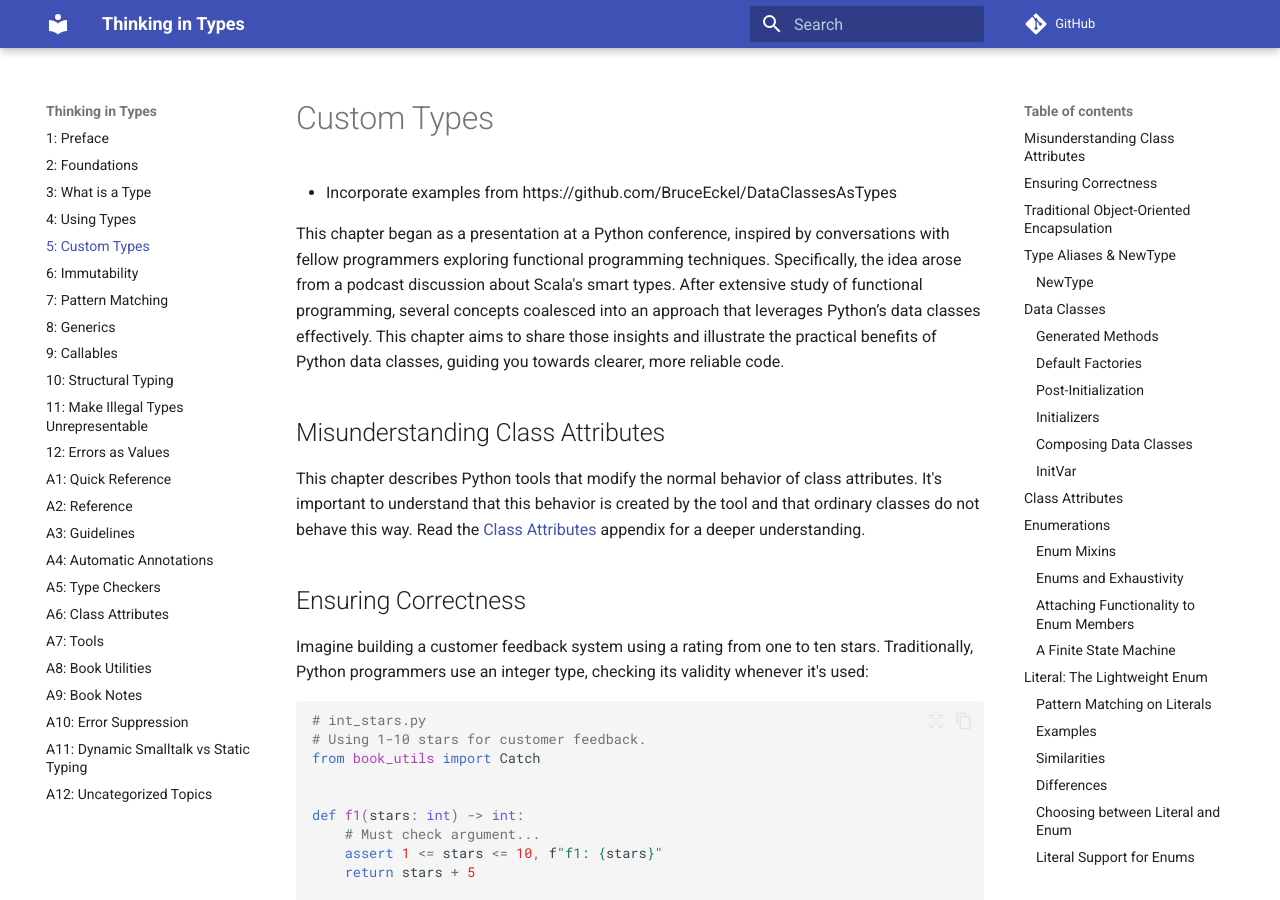
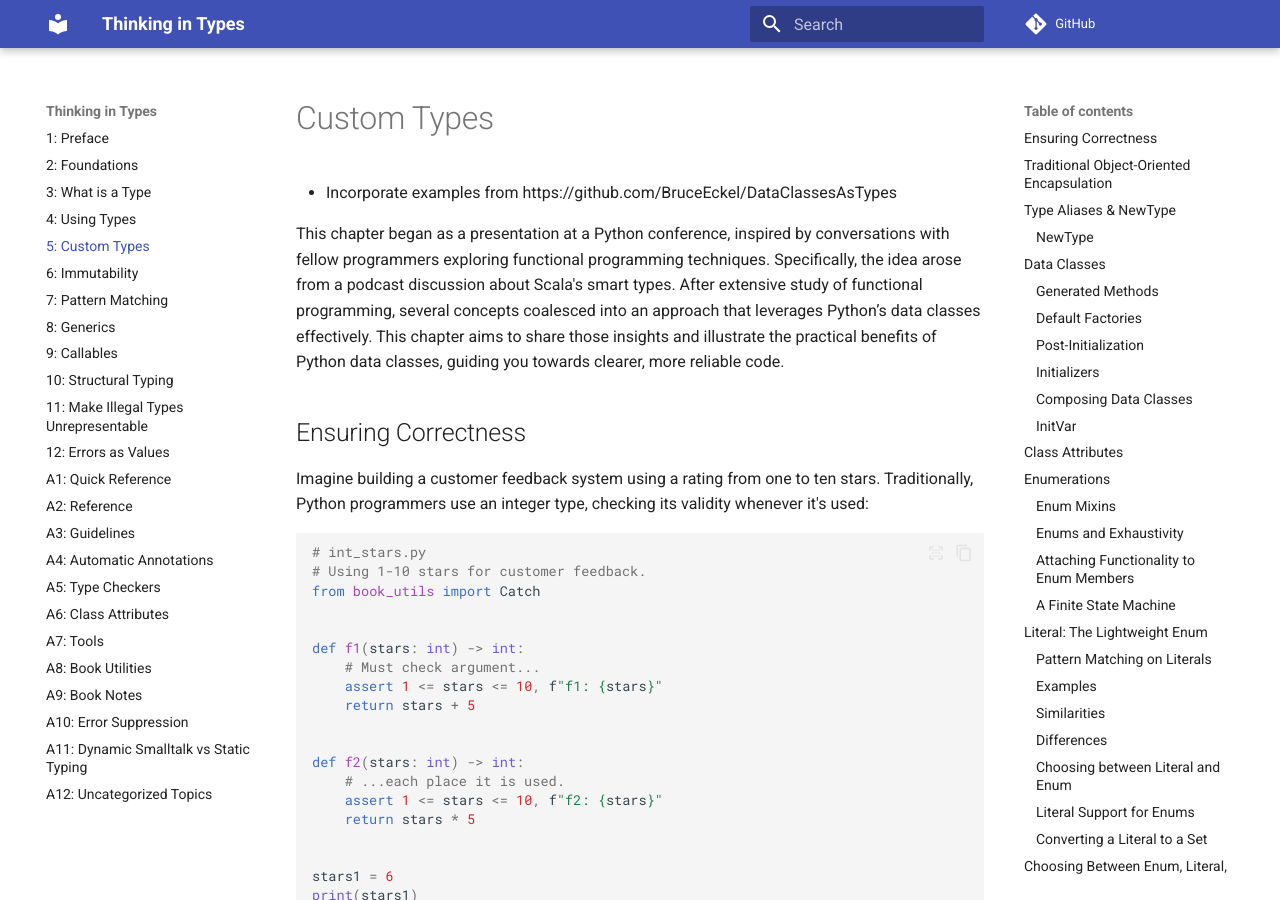
Before and after one commit to ThinkingInTypes/ThinkingInTypes.github.io, an MkDocs documentation site: the page built from Chapters/C05_Custom_Types.md, in a window 1280 px wide and 900 px high. Built offline with MkDocs 1.6.1 and Material for MkDocs 9.7.7, drawn with Linux system fonts in a browser that asks for light colours; comment, search, counter and statistics services are not loaded.

Commit message:
Update C05_Custom_Types.md

```diff
--- a/Chapters/C05_Custom_Types.md
+++ b/Chapters/C05_Custom_Types.md
@@ -9,12 +9,6 @@
 data classes effectively.
 This chapter aims to share those insights and illustrate the practical benefits of Python data classes, guiding you
 towards clearer, more reliable code.
-
-## Misunderstanding Class Attributes
-
-This chapter describes Python tools that modify the normal behavior of class attributes.
-It's important to understand that this behavior is created by the tool and that ordinary classes do not behave this way.
-Read the [Class Attributes](Z06_Appendix_Class_Attributes.md) appendix for a deeper understanding.
 
 ## Ensuring Correctness
 
@@ -234,6 +228,8 @@
 
 # Access underlying list operation:
 print(increment(users[-1]))
+
+
 ## 43
 
 
@@ -458,7 +454,7 @@
     area: float = 0.0
 
     def __post_init__(self):
-        self.area = pi * self.radius**2
+        self.area = pi * self.radius ** 2
 
 
 print(Circle(radius=5))
@@ -1125,6 +1121,8 @@
 print(Color.RED)
 ## Color.RED
 print(Color.RED.name, Color.RED.value)
+
+
 ## RED 1
 
 
@@ -1136,6 +1134,8 @@
 
 
 print(list(Status))
+
+
 ## [<Status.PENDING: 1>, <Status.RUNNING: 2>, <Status.DONE: 3>]
 
 
@@ -1169,6 +1169,8 @@
 print(Color["BLUE"])
 ## Color.BLUE
 print(Color(2))  # GREEN
+
+
 ## Color.GREEN
 
 
@@ -1191,6 +1193,8 @@
 print(Fruit.APPLE.upper())
 ## APPLE
 print(f"JSON-ready: {Fruit.BANANA!r}")
+
+
 ## JSON-ready: <Fruit.BANANA: 'banana'>
 
 
@@ -1207,6 +1211,8 @@
 
 
 print(f"Shape.CIRCLE has {Shape.CIRCLE.sides()} sides")
+
+
 ## Shape.CIRCLE has 0 sides
 
 
@@ -1222,6 +1228,8 @@
 )  # Only one member per value
 ## Members: [<Mood.HAPPY: 1>, <Mood.SAD: 2>]
 print(f"Alias: {Mood.JOYFUL is Mood.HAPPY}")
+
+
 ## Alias: True
 
 
@@ -1236,6 +1244,8 @@
 print(f"User permissions: {user_perm}")
 ## User permissions: Permission.READ|WRITE
 print(f"Can execute? {Permission.EXECUTE in user_perm}")
+
+
 ## Can execute? False
 
 
@@ -1368,9 +1378,9 @@
     CLOSED = ("closed", closed_next)
 
     def __init__(
-        self,
-        label: str,
-        next_handler: Callable[[Status], Status],
+            self,
+            label: str,
+            next_handler: Callable[[Status], Status],
     ) -> None:
         self._label = label
         self._next_handler = next_handler
@@ -1630,6 +1640,8 @@
 
 
 print(paint1(Color.BLUE))
+
+
 ## Something else
 
 
```
